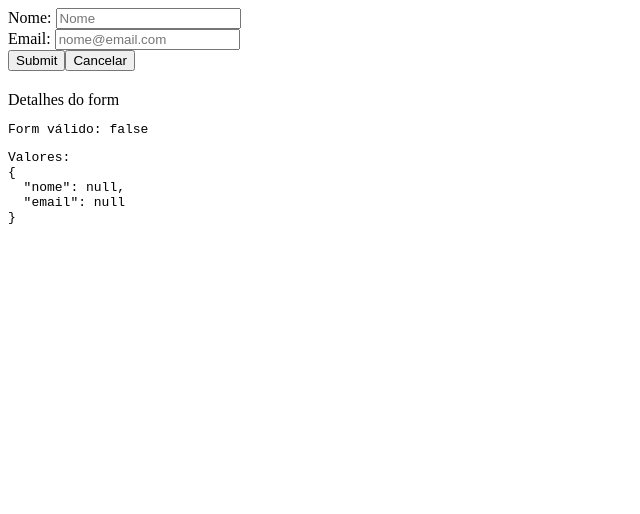
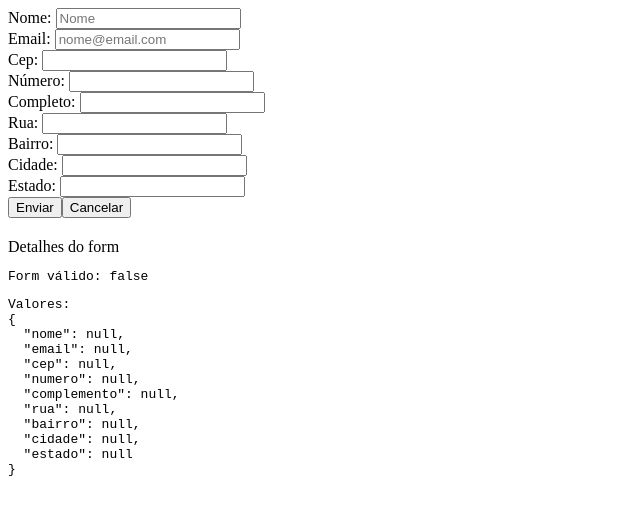
Before and after one commit to gabriel-del/contract-web-generator, an Angular app: page / in a window 1280 px wide. Shown: the top 514 px of the page, without its empty margins (0-640 px from the left). Built offline with nearby package versions, Linux system fonts and the light colour scheme.

Commit message:
add other fields to form

```diff
--- a/src/app/form.ts
+++ b/src/app/form.ts
@@ -15,7 +15,36 @@ import { FormBuilder, FormGroup, Validators } from '@angular/forms';
     <app-error-msg [show]="hasError('email', 'required')">Email é obrigatório</app-error-msg>
     <app-error-msg [show]="hasError('email', 'email')">Email inválido</app-error-msg>
   </div>
-  <button type="submit">Submit</button>
+  <div [ngClass]="hasErrorStyle('cep')">
+    <label>Cep: <input type="text" formControlName="cep"></label><br/>
+    <app-error-msg [show]="hasError('cep', 'required')">Cep é obrigatório</app-error-msg>
+  </div>
+  <div [ngClass]="hasErrorStyle('numero')">
+    <label>Número: <input type="text" formControlName="numero"></label><br/>
+    <app-error-msg [show]="hasError('numero', 'required')">Número é obrigatório</app-error-msg>
+  </div>
+  <div [ngClass]="hasErrorStyle('complemento')">
+    <label>Completo: <input type="text" formControlName="complemento"></label><br/>
+    <app-error-msg [show]="hasError('complemento', 'required')">Completo é obrigatório</app-error-msg>
+  </div>
+  <div [ngClass]="hasErrorStyle('rua')">
+    <label>Rua: <input type="text" formControlName="rua"></label><br/>
+    <app-error-msg [show]="hasError('rua', 'required')">Rua é obrigatório</app-error-msg>
+  </div>
+  <div [ngClass]="hasErrorStyle('bairro')">
+    <label>Bairro: <input type="text" formControlName="bairro"></label><br/>
+    <app-error-msg [show]="hasError('bairro', 'required')">Bairro é obrigatório</app-error-msg>
+  </div>
+  <div [ngClass]="hasErrorStyle('cidade')">
+    <label>Cidade: <input type="text" formControlName="cidade"></label><br/>
+    <app-error-msg [show]="hasError('cidade', 'required')">Cidade é obrigatório</app-error-msg>
+  </div>
+  <div [ngClass]="hasErrorStyle('estado')">
+    <label>Estado: <input type="text" formControlName="estado"></label><br/>
+    <app-error-msg [show]="hasError('estado', 'required')">Estado é obrigatório</app-error-msg>
+  </div>
+
+  <button type="submit">Enviar</button>
   <button (click)="resetar()">Cancelar</button>
   <app-debug [form]="formulario"></app-debug>
 </form>
@@ -33,7 +62,14 @@ export class Form implements OnInit {
   ngOnInit(): void {
     this.formulario = this.formBuilder.group({
       nome: [null, [Validators.required, Validators.minLength(3)]],
-      email: [null, [Validators.required, Validators.email]]
+      email: [null, [Validators.required, Validators.email]],
+      cep: [null, [Validators.required]],
+      numero: [null, [Validators.required]],
+      complemento: [null, [Validators.required]],
+      rua: [null, [Validators.required]],
+      bairro: [null, [Validators.required]],
+      cidade: [null, [Validators.required]],
+      estado: [null, [Validators.required]],
     })
   }
 
@@ -45,14 +81,14 @@ export class Form implements OnInit {
   resetar() {
     this.formulario.reset()
   }
-  hasError(where, what?) {
+  hasError(where: string, what?: string) {
     let field = this.formulario.controls[where]
     if (field.errors && field.touched)  return !!what ?  field.errors?.[what] :  true
     return false
 
   }
 
-  hasErrorStyle(field) {
+  hasErrorStyle(field: string) {
     return {
       'has-error': this.hasError(field),
       'has-feedback': this.hasError(field)
```
Lines whose indentation alone changed are shown as unchanged.
